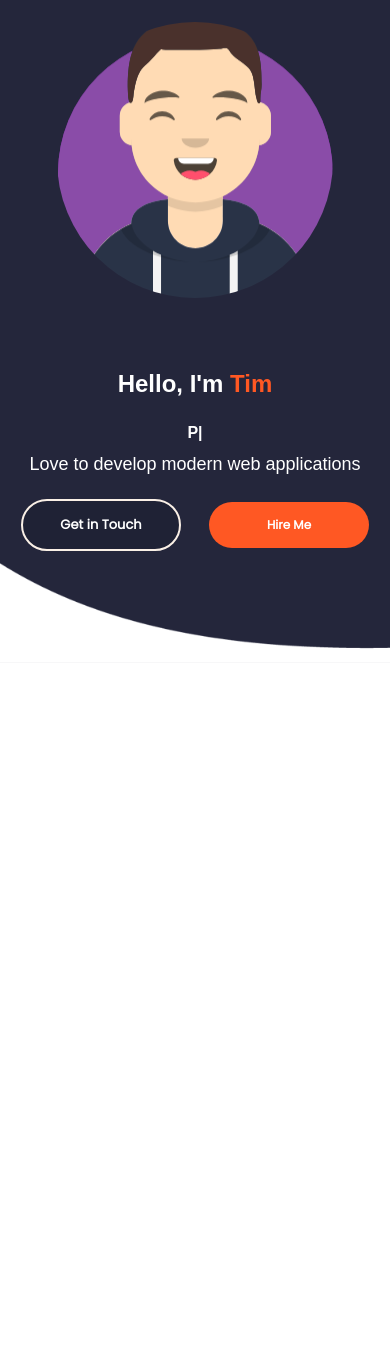
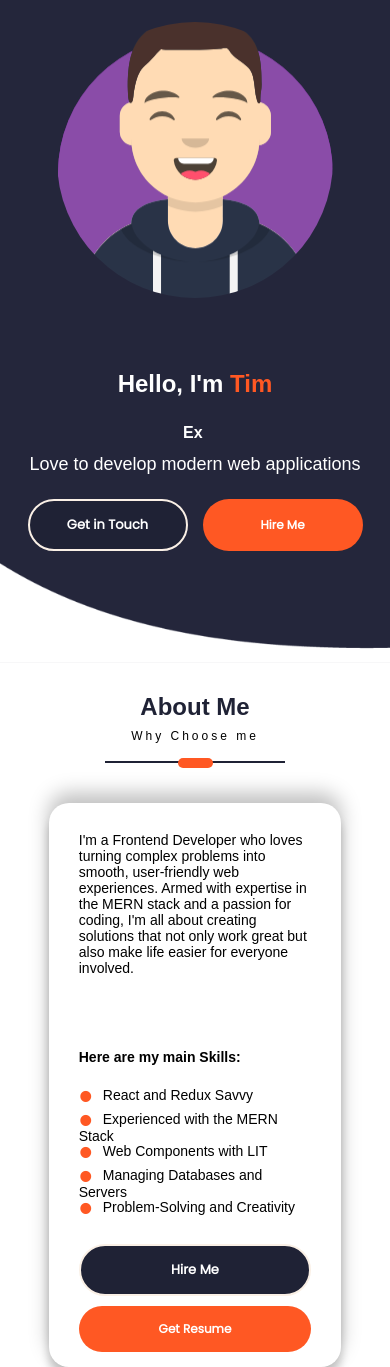
Before and after one commit to teifler/tim-eif.de, a React (Vite) app: page / in a window 390 px wide. Before the commit the page ends 844 px from the top, so only its background shows below. Built offline with nearby package versions, Linux system fonts and the light colour scheme; some icons are missing.

Commit message:
feat(aboutme): Implement layout styling

```diff
--- a/src/App.tsx
+++ b/src/App.tsx
@@ -1,5 +1,6 @@
 import './App.css';
 
+import About from './components/About/About';
 import Home from './components/Home/Home';
 
 function App() {
@@ -8,6 +9,7 @@ function App() {
       <header className="App-header">
         <div className="body">
           <Home />
+          <About />
         </div>
       </header>
     </div>
--- a/src/components/About/About.css
+++ b/src/components/About/About.css
@@ -19,14 +19,14 @@
 }
 
 .about-image img {
+  display: block;
   width: 100%;
+  height: 100%;
   border-radius: 20px;
-  display: block;
 }
 
 .about-introduction {
   display: flex;
-  flex-direction: row;
   justify-content: space-between;
   margin-bottom: 40px;
 }
@@ -59,3 +59,27 @@
   font-size: 40px;
   vertical-align: middle;
 }
+
+.about-action-btn button {
+  gap: 15px;
+}
+
+/* Responsiveness for tablets */
+@media only screen and (max-width: 900px) {
+  .about-container {
+    max-width: 650px;
+    margin: auto;
+    font-size: 14px;
+  }
+
+  .about-image {
+    display: none;
+  }
+}
+
+@media only screen and (max-width: 500px) {
+  .about-action-btn button {
+    width: 100%;
+    margin-top: 10px;
+  }
+}
--- a/src/components/About/About.tsx
+++ b/src/components/About/About.tsx
@@ -38,7 +38,7 @@ const About = () => {
               ))}
             </ul>
           </div>
-          <div>
+          <div className="about-action-btn">
             <button className="btn btn-primary">Hire Me</button>
             <button className="btn btn-highlighted">Get Resume</button>
           </div>
--- a/src/components/Profile/Profile.css
+++ b/src/components/Profile/Profile.css
@@ -70,6 +70,15 @@
   order: 2;
 }
 
+.profile-action-btn {
+  display: flex;
+  flex-direction: row;
+  flex-wrap: wrap;
+  justify-content: center;
+  gap: 15px;
+  flex: 1;
+}
+
 /* Media query for smaller screens */
 @media (max-width: 770px) {
   .profile-container {
--- a/src/components/Profile/Profile.tsx
+++ b/src/components/Profile/Profile.tsx
@@ -65,7 +65,7 @@ const Profile = () => {
             Love to develop modern web applications
           </span>
         </div>
-        <div className="profile-action">
+        <div className="profile-action-btn">
           <button className="btn btn-primary">Get in Touch</button>
           <button className="btn btn-highlighted">Hire Me</button>
         </div>
--- a/src/index.css
+++ b/src/index.css
@@ -21,7 +21,6 @@
 
 body {
   margin: 0;
-  overflow-y: overlay;
   font-family: var(--font-poppins);
   -webkit-font-smoothing: antialiased;
   -moz-osx-font-smoothing: grayscale;
@@ -80,19 +79,12 @@ body ::-webkit-scrollbar-thumb,
   color: var(--white-color);
   font-size: 12px;
   background-color: var(--highlight-btn-bg-color);
-  margin: 0 0 0 28px;
   border-radius: 12px solid white;
 }
 
 .btn-highlighted:hover {
   background-color: cornsilk;
   color: #111;
-}
-
-@media only screen and (max-width: 568px) {
-  .btn-highlighted {
-    z-index: -900;
-  }
 }
 
 .red-border {
```
